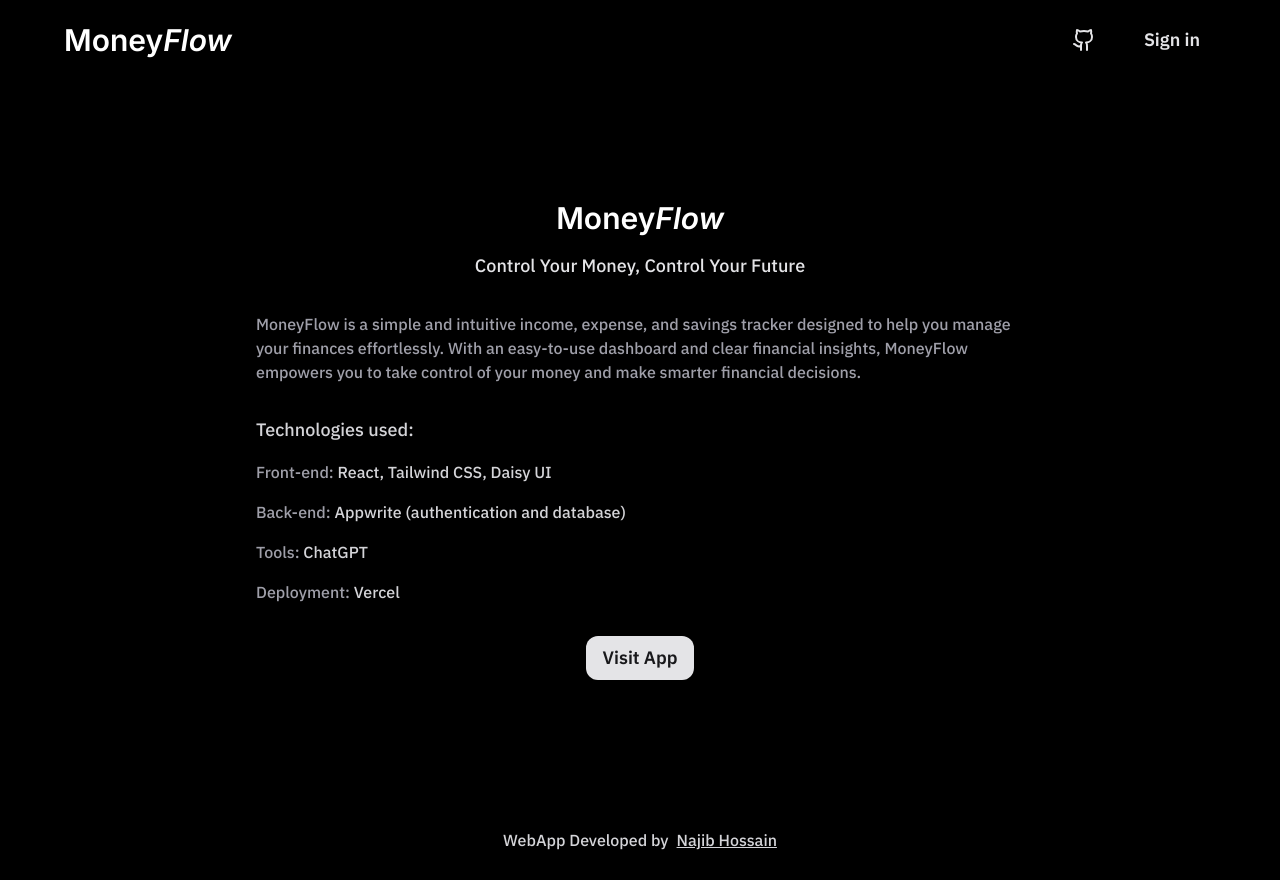
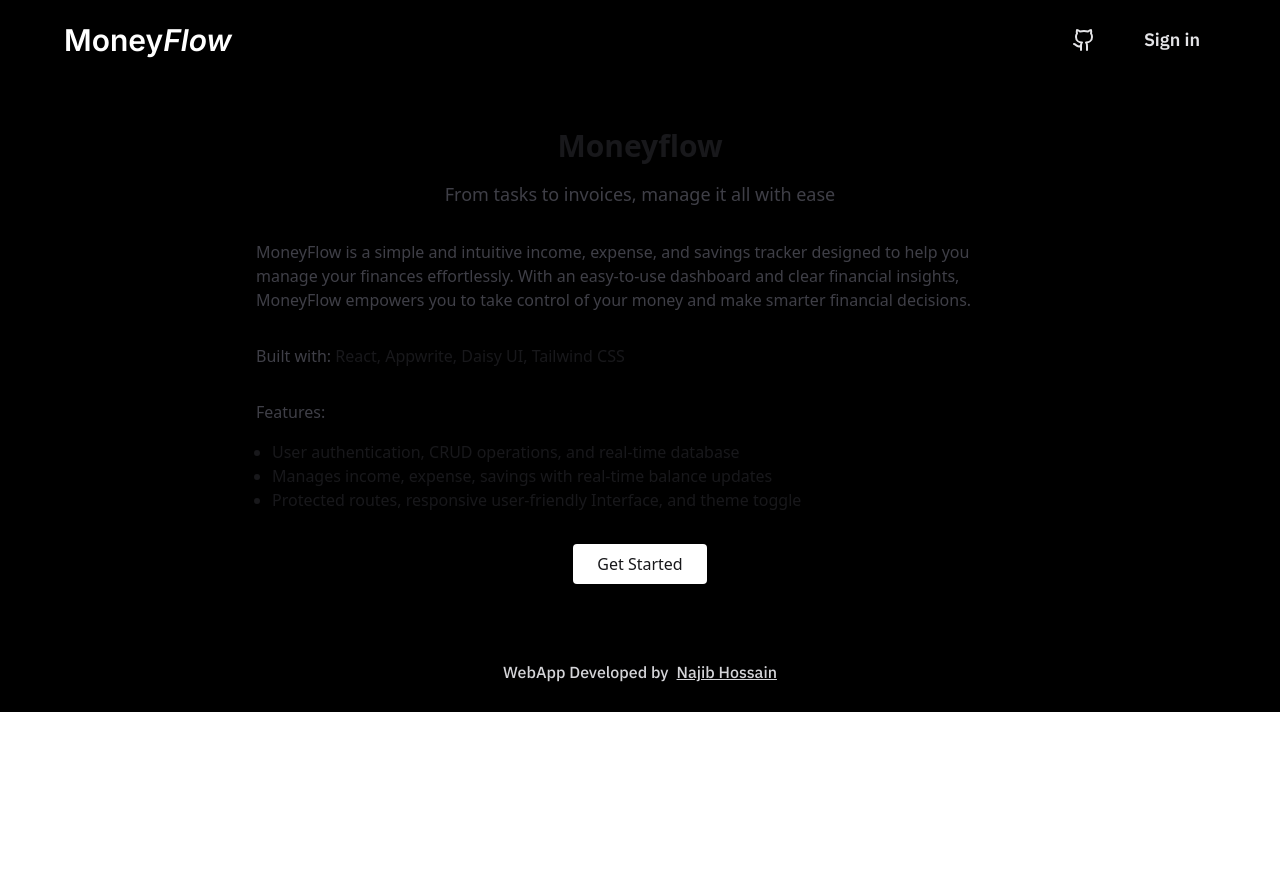
Before and after one commit to NajibHos/MoneyFlow, a React app: page / in a window 1280 px wide. After the commit the page ends 800 px from the top, so only its background shows below. Built offline with nearby package versions, Linux system fonts and the light colour scheme; no server answers; the HTML template or start-up script is replaced by a standard one.

Commit message:
Redesign entire home page

```diff
--- a/src/pages/Home.jsx
+++ b/src/pages/Home.jsx
@@ -1,87 +1,115 @@
+import { useAuth } from "../utils/AuthProvider";
 import { Link } from "react-router-dom";
 
 const Home = () => {
 
+  const { user } = useAuth();
+
   return (
-    <div className="h-[90vh] w-full flex
-     justify-center items-center">
-     <div className="h-[80%] w-[90%] md:max-2xl:w-[60%] flex flex-col
-      justify-center items-center gap-10 md:max-2xl:gap-8">
-
-       <div className="h-auto w-full text-center flex flex-col gap-4">
-          <h2 className="text-3xl text-white font-semibold
-           cursor-pointer font-headings">
-            Money
-            <span className="italic">Flow</span>
-          </h2>
-          <h2 className="font-medium font-descriptions text-zinc-200
-            text-lg">
-            Control Your Money, Control Your Future
+    <div className="h-auto py-12 w-full flex justify-center items-center">
+      <div className="h-full w-[90%] lg:w-[60%] flex flex-col
+        justify-center items-center gap-6 lg:gap-8"
+      >
+        <div className="h-auto w-full flex flex-col justify-center
+          items-center gap-4"
+        >
+          <div className="h-auto w-full text-center">
+            <h2 className="text-3xl font-heading font-semibold
+              text-zinc-900 dark:text-white"
+            >
+              Moneyflow
             </h2>
           </div>
-
+          <div className="h-auto w-full text-center">
+            <h2 className="text-lg font-heading font-medium
+              text-zinc-700 dark:text-zinc-300"
+            >
+              From tasks to invoices, manage it all with ease
+            </h2>
+          </div>
+        </div>
         <div className="h-auto w-full text-left">
-         <p className="font-medium font-descriptions text-zinc-400
-         text-base">
-          MoneyFlow is a simple and intuitive income, expense, and savings tracker designed to help you manage your finances effortlessly. With an easy-to-use dashboard and clear financial insights, MoneyFlow empowers you to take control of your money and make smarter financial decisions.
+          <p className="text-base font-text font-medium
+            text-zinc-700 dark:text-zinc-300 whitespace-pre-wrap"
+          >
+            MoneyFlow is a simple and intuitive income, expense, and savings
+            tracker designed to help you manage your finances effortlessly.
+            With an easy-to-use dashboard and clear financial insights, MoneyFlow
+            empowers you to take control of your money and make smarter financial decisions.
           </p>
         </div>
-
-       <div className="h-auto w-full flex flex-col justify-start
-       items-start gap-4">
-
         <div className="h-auto w-full text-left">
-          <h2 className="font-medium font-descriptions text-zinc-300
-          text-lg">
-          Technologies used:
+          <h2 className="text-base font-text font-medium
+            text-zinc-700 dark:text-zinc-300"
+          >
+            Built with: <span className="text-zinc-900 dark:text-white">
+            React, Appwrite, Daisy UI, Tailwind CSS
+            </span>
           </h2>
         </div>
+        <div className="h-auto w-full flex flex-col justify-center
+          items-start gap-4"
+        >
           <div className="h-auto w-full text-left">
-          <h2 className="font-medium font-descriptions text-zinc-400
-          text-base">
-          Front-end: <span className="font-medium font-descriptions
-          text-zinc-300">
-          React, Tailwind CSS, Daisy UI</span>
+            <h2 className="text-base font-text font-medium
+              text-zinc-700 dark:text-zinc-300"
+            >
+              Features:
             </h2>
           </div>
+          <div className="h-auto w-full">
+            <ul className="h-auto w-full list-disc ml-4 text-left
+              text-zinc-900 dark:text-white"
+            >
+              <li>
+                <h2 className="text-base font-text font-medium
+                  text-zinc-900 dark:text-white"
+                >
+                  User authentication, CRUD operations, and real-time database
+                </h2>
+              </li>
+              <li>
+                <h2 className="text-base font-text font-medium
+                  text-zinc-900 dark:text-white"
+                >
+                  Manages income, expense, savings with real-time balance updates
+                </h2>
+              </li>
+              <li>
+                <h2 className="text-base font-text font-medium
+                  text-zinc-900 dark:text-white"
+                >
+                  Protected routes, responsive user-friendly Interface, and theme toggle
 
-        <div className="h-auto w-full text-left">
-          <h2 className="font-medium font-descriptions text-zinc-400
-          text-base">
-          Back-end: <span className="font-medium font-descriptions
-          text-zinc-300">
-          Appwrite (authentication and database)</span>
                 </h2>
+              </li>
+            </ul>
           </div>
-
-        <div className="h-auto w-full text-left">
-          <h2 className="font-medium font-descriptions text-zinc-400
-          text-base">
-          Tools: <span className="font-medium font-descriptions
-          text-zinc-300">ChatGPT</span>
-          </h2>
         </div>
-
-        <div className="h-auto w-full text-left">
-          <h2 className="font-medium font-descriptions text-zinc-400
-          text-base">
-          Deployment: <span className="font-medium font-descriptions
-          text-zinc-300">Vercel</span>
-          </h2>
-        </div>
-
-       </div>
-
-       <div className="h-auto w-full flex justify-center items-center">
-          <Link to='/sign-in'>
-          <button className="text-lg text-zinc-900
-            font-semibold cursor-pointer font-descriptions
-             px-4 py-2 bg-zinc-200 rounded-xl" type="button">
-            Visit App
+        {
+          user && <div className="h-auto w-auto">
+            <Link to={'/dashboard'}>
+            <button
+              className="w-auto px-6 py-2 text-base font-text
+              font-medium rounded cursor-pointer text-zinc-900 bg-white"
+            >
+              Dashboard
             </button>
             </Link>
           </div>
-
+        }
+        {
+          !user && <div className="h-auto w-auto">
+            <Link to={'/sign-in'}>
+            <button
+              className="w-auto px-6 py-2 text-base font-text
+              font-medium rounded cursor-pointer text-zinc-900 bg-white"
+            >
+              Get Started
+            </button>
+            </Link>
+          </div>
+        }
       </div>
     </div>
   )
```
Lines whose indentation alone changed are shown as unchanged.
